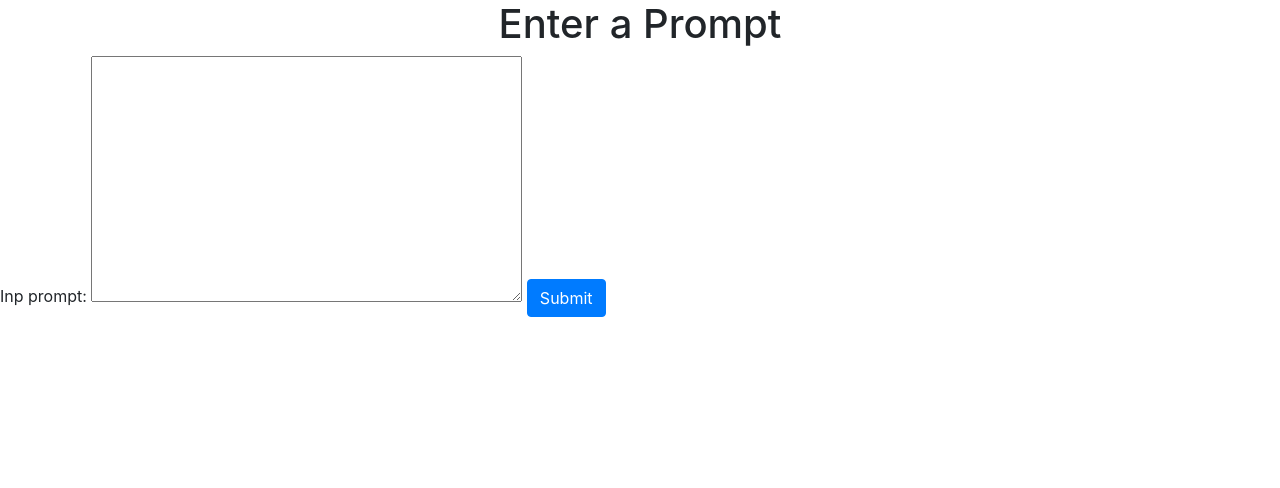
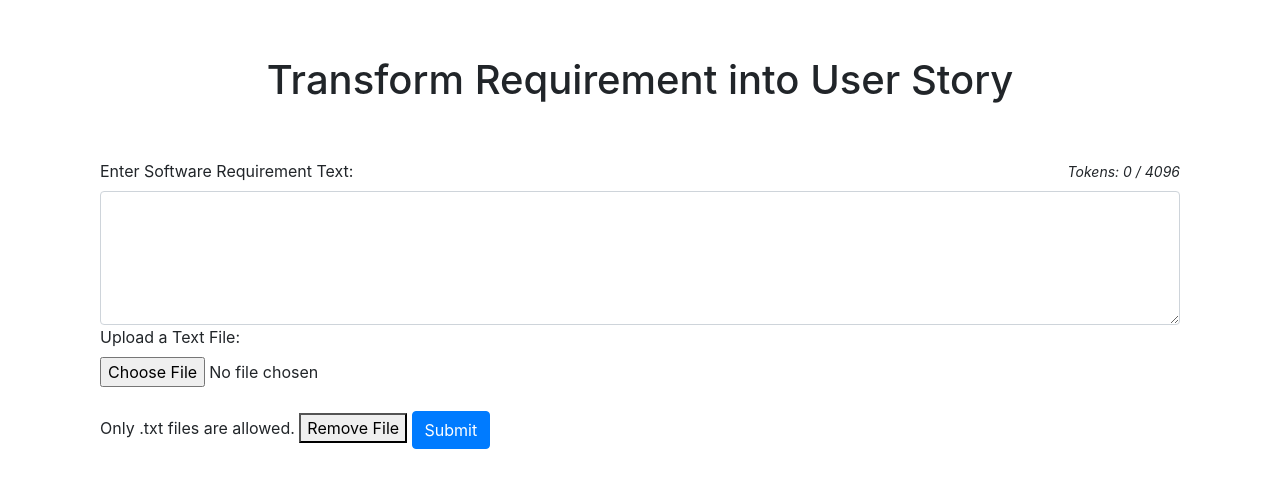
Before and after one commit to jayoswal/User_Story_Generation_by_LLM, a Django app: page / in a window 1280 px wide. Shown: the top 488 px of the page. Run offline with Django 4.2, Linux system fonts and the light colour scheme; some libraries are stand-ins or nearby versions.

Commit message:
Phase-2 Project Commit.

```diff
--- /dev/null
+++ b/gen_app/forms.py
@@ -0,0 +1,15 @@
+# forms.py
+from django import forms
+
+class TextInputForm(forms.Form):
+    inp_prompt = forms.CharField(
+        widget=forms.Textarea(attrs={'class': 'form-control', 'rows': 5, 'id':'yest-iddd', 'maxlength':'16384'}),
+        label='Enter Software Requirement Text',
+        required=False
+    )
+    file_input = forms.FileField(
+        label='Upload a Text File',
+        help_text='Only .txt files are allowed.',
+        widget=forms.ClearableFileInput(attrs={'class': 'form-control-file', 'id':'file_upload'}),
+        required=False
+    )
--- a/gen_app/models.py
+++ b/gen_app/models.py
@@ -1,5 +1,5 @@
 from django.db import models
 from django import forms
 
-class InputForm(forms.Form):
-    inp_prompt = forms.CharField(widget=forms.Textarea)
+class UploadedFile(models.Model):
+    file = models.FileField(upload_to='uploads/')
--- a/gen_app/templates/index.html
+++ b/gen_app/templates/index.html
@@ -7,18 +7,95 @@
     href="https://maxcdn.bootstrapcdn.com/bootstrap/4.5.2/css/bootstrap.min.css"
     rel="stylesheet"
   />
+
+  <!-- Include jQuery from a CDN -->
+<script src="https://code.jquery.com/jquery-3.6.0.min.js"></script>
+
     <title>LLM User Stories</title>
 
 </head>
+
+<style>
+  #the-count {
+float: right;
+padding: 0.1rem 0 0 0;
+font-size: 0.875rem;
+font-style: italic;
+}
+</style>
+
+<script>
+   $(document).ready(function() {
+    $('#yest-iddd').keyup(function() {
+      var characterCount = $(this).val().length;
+      var dividedValue = Math.ceil(characterCount / 4),
+          current = $('#current'),
+          maximum = $('#maximum'),
+          theCount = $('#the-count');
+
+      current.text(dividedValue);
+    });
+  });
+
+
+    // /*This isn't entirely necessary, just playin around*/
+    // if (characterCount < 70) {
+    //   current.css('color', '#666');
+    // }
+    // if (characterCount > 70 && characterCount < 90) {
+    //   current.css('color', '#6d5555');
+    // }
+    // if (characterCount > 90 && characterCount < 100) {
+    //   current.css('color', '#793535');
+    // }
+    // if (characterCount > 100 && characterCount < 120) {
+    //   current.css('color', '#841c1c');
+    // }
+    // if (characterCount > 120 && characterCount < 139) {
+    //   current.css('color', '#8f0001');
+    // }
+
+    // if (characterCount >= 140) {
+    //   maximum.css('color', '#8f0001');
+    //   current.css('color', '#8f0001');
+    //   theCount.css('font-weight','bold');
+    // } else {
+    //   maximum.css('color','#666');
+    //   theCount.css('font-weight','normal');
+    // }
+
+</script>
+
 <body>
+
+
+
     <!--TODO - Center it on the page-->
-    <h1 class="text-center" >Enter a Prompt</h1>
-    <form method="post">
-        {% csrf_token %}
-        {{ form }}
-        <button type="submit" class="btn btn-primary">Submit</button>
-    </form>
+    <!-- 4096 token limit is for 1 API call/request -->
+    <div class="container">
+      <h1 class="text-center" style="margin: 5% 0% 5% 0%;">Transform Requirement into User Story</h1>
+    <div class="container">
+      <div id="the-count">
+        <span >Tokens: </span>
+        <span id="current">0</span>
+        <span id="maximum">/ 4096</span>
+      </div>
+      <form method="post" enctype="multipart/form-data">
+          {% csrf_token %}
+          {{ form }}
+          <button onclick="remove_uploaded_file()">Remove File</button>
+          <button type="submit" class="btn btn-primary">Submit</button>
+
+      </form>
+  </div>
+    </div>
+
 </body>
+<script>
+  function remove_uploaded_file(){
+  document.getElementById("file_upload").value=null;
+}
+</script>
 <script
     src="https://code.jquery.com/jquery-3.5.1.slim.min.js"
     crossorigin="anonymous"
--- a/gen_app/views.py
+++ b/gen_app/views.py
@@ -1,33 +1,57 @@
 from django.shortcuts import render
 from django.http import HttpResponseRedirect
-from gen_app.models import InputForm
 import openai
 import json
 from django.conf import settings
+from .forms import TextInputForm
 
 
 def index(request):
     if request.method == 'POST':
-        form = InputForm(request.POST)
+        form = TextInputForm(request.POST, request.FILES)
         if form.is_valid():
             inp_prompt = form.cleaned_data['inp_prompt']
+            file_inp_prompt = form.cleaned_data.get('file_input')
+            if inp_prompt and file_inp_prompt:
+                form.add_error(None, 'Enter either text or upload file.')
+            elif not inp_prompt and not file_inp_prompt:
+                form.add_error(None, 'Text input or file upload is required.')
+            elif file_inp_prompt and not file_inp_prompt.name.endswith('.txt'):
+                form.add_error('file_input', 'Invalid file type. Only .txt files are allowed.')
+            elif inp_prompt:
+                # do nothing
+                pass
+            elif file_inp_prompt:
+                with file_inp_prompt.open() as file:
+                    file_content = file.read().decode('utf-8')
+                # fix the prompt
+                inp_prompt = file_content
+
+
 
             # generate the json_data - START
 
             openai.api_key = settings.OPEN_AI_API_KEY
 
             messages = [
-                {"role": "system", "content": """You will be given a software requirement text. Generate User stories from it and provide the output as array of JSON wiith the keys being User_Story_Number, Title, Main_Actor, Action_Verb, System_Entity, Entire_User_Story.""" },
+                {"role": "system", "content": """You will be given a software requirement text. Generate User stories from it and provide the output as array of JSON wiith the keys being User_Story_Number, Title, Main_Actor, Action_Verb, System_Entity, Entire_User_Story. Entire_User_Story should be in the format As a [Main_Actor] I want to [Action_Verb] so that [benefit]""" },
                 {'role': 'user', 'content': inp_prompt}]
 
             # Try with different models.
+
+
             response = openai.ChatCompletion.create(
                 model="gpt-3.5-turbo-0613",
-                messages=messages
+                messages=messages,
+                max_tokens=600,
+                temperature=0.2
             )
 
-            content = response["choices"][0]["message"]["content"]
-            json_data = json.loads(content)
+            answer = response["choices"][0]["message"]["content"]
+
+
+
+            json_data = json.loads(answer)
 
             # generate the json_data - END
 
@@ -37,7 +61,7 @@ def index(request):
             # Redirect to the results page
             return HttpResponseRedirect('results/')
     else:
-        form = InputForm()
+        form = TextInputForm()
         json_data = {}
     return render(request, 'index.html', {'form': form, 'json_data': json_data})
 
--- /dev/null
+++ b/input_example.txt
@@ -0,0 +1 @@
+The Payroll Administrator maintains employee information. The Payroll Administrator is responsible for adding new employees, deleting employees and changing all employee information such as title, address, and payment classification (hourly, salaried, commissioned), as well as running administrative reports.
```
Also changed, not shown: few_shot_prompt_example.txt (added, +15 -0 lines), gen_app/templates/results.html (+11 -1 lines), README.md, 2 other files.
